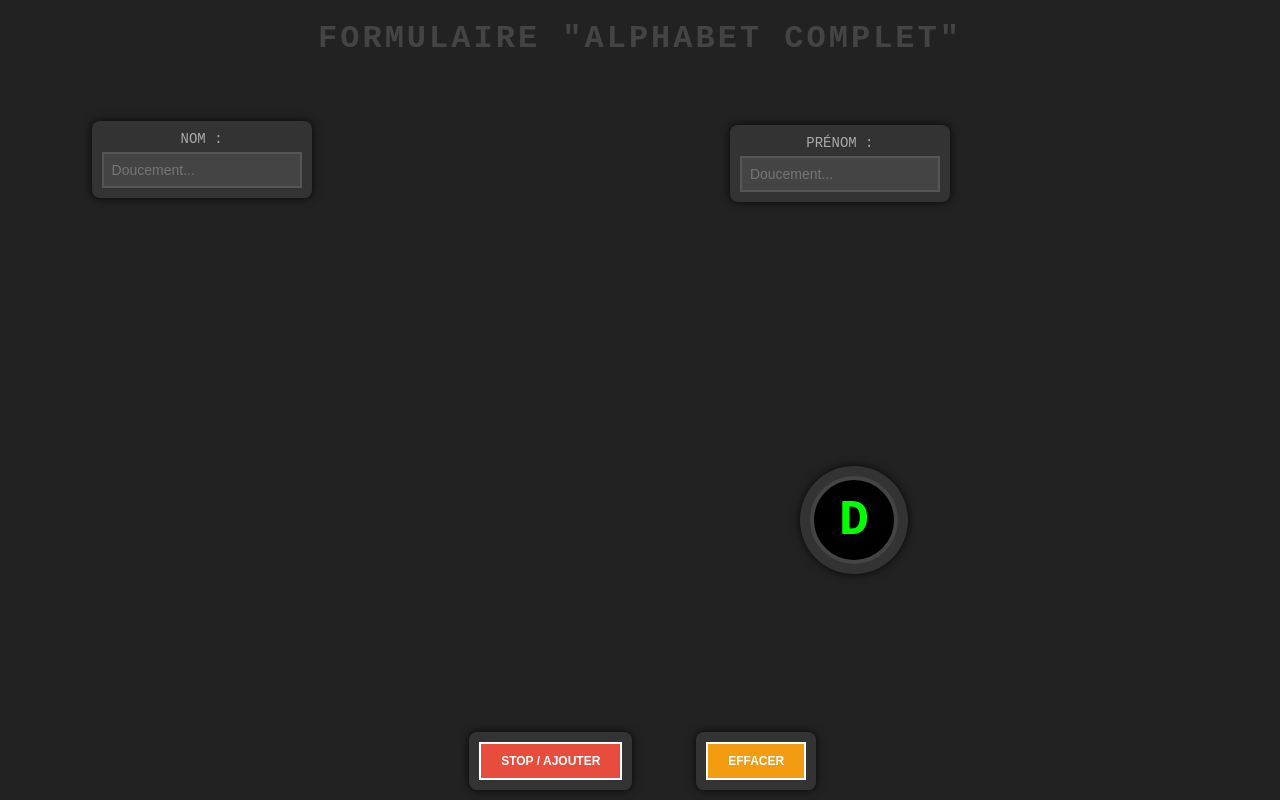
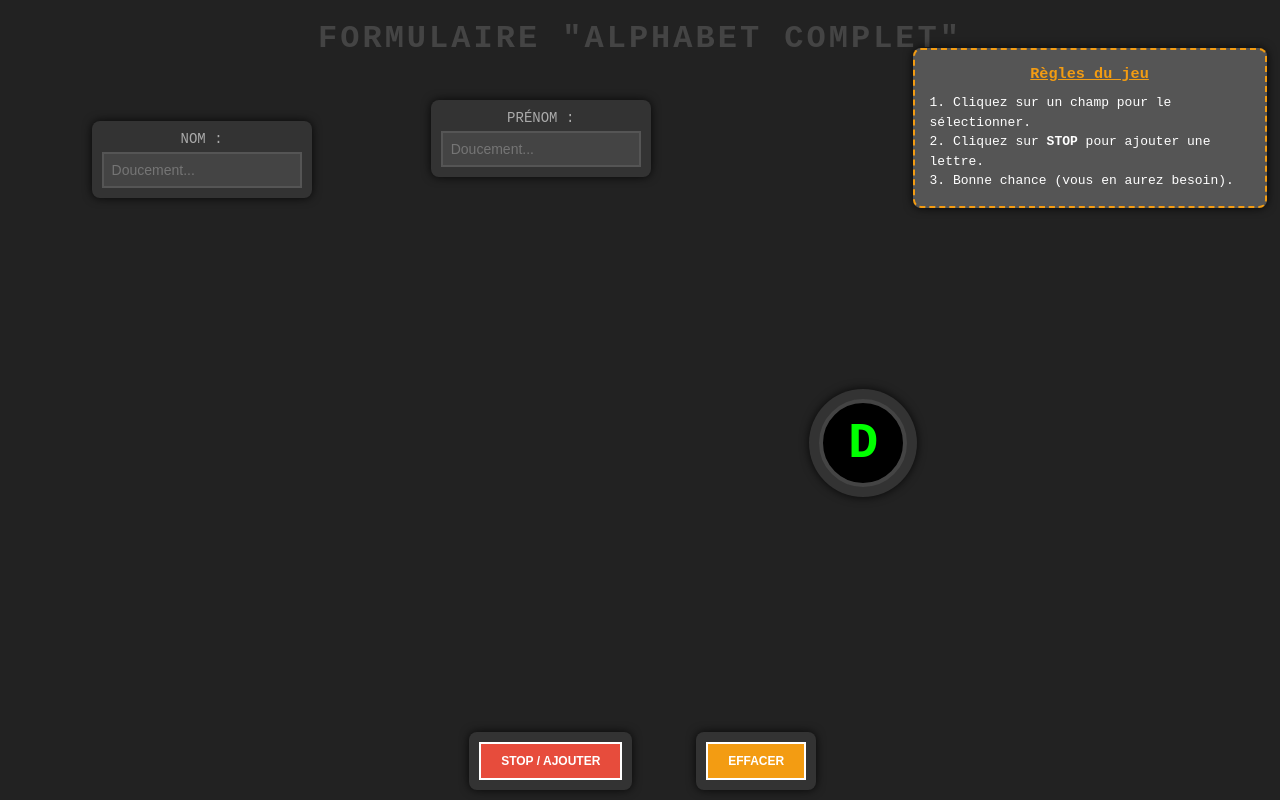
Before and after one commit to Naegi-UHA/UwU_devs, a plain HTML site: page bad-ui.html in a window 1280 px wide. Drawn offline with Linux system fonts and the light colour scheme.

Commit message:
Correction CSS : élargissement de la boîte de description

```diff
--- a/bad-ui.html
+++ b/bad-ui.html
@@ -31,6 +31,15 @@
         <button id="btn-delete">EFFACER</button>
     </div>
 
+    <div class="movable" id="description-box" style="top: 15%; right: 10%;">
+        <h3>Règles du jeu</h3>
+        <p>
+            1. Cliquez sur un champ pour le sélectionner.<br>
+            2. Cliquez sur <strong>STOP</strong> pour ajouter une lettre.<br>
+            3. Bonne chance (vous en aurez besoin).
+        </p>
+    </div>
+
     <script src="js/bad-ui.js"></script>
 </body>
 </html>
--- a/css/bad-ui.css
+++ b/css/bad-ui.css
@@ -87,3 +87,31 @@ button {
 
 #btn-stop { background-color: #e74c3c; color: white; }
 #btn-delete { background-color: #f39c12; color: white; }
+
+#description-box {
+    background-color: #555;
+    color: #fff;
+
+    /* MODIFICATION ICI : On agrandit et on fixe la taille */
+    width: 320px;       /* Une largeur fixe plus confortable */
+    min-width: 300px;   /* Sécurité pour ne pas qu'il s'écrase */
+
+    text-align: left;   /* "left" est souvent plus lisible que "center" pour des listes */
+    padding: 15px;      /* Un peu plus d'espace à l'intérieur */
+
+    border: 2px dashed #f39c12;
+    font-size: 13px;    /* Un poil plus grand pour la lisibilité */
+}
+
+/* Le reste ne change pas */
+#description-box h3 {
+    margin: 0 0 10px 0;
+    color: #f39c12;
+    text-align: center; /* On garde le titre centré par contre */
+    text-decoration: underline;
+}
+
+#description-box p {
+    margin: 0;
+    line-height: 1.5;
+}
```
